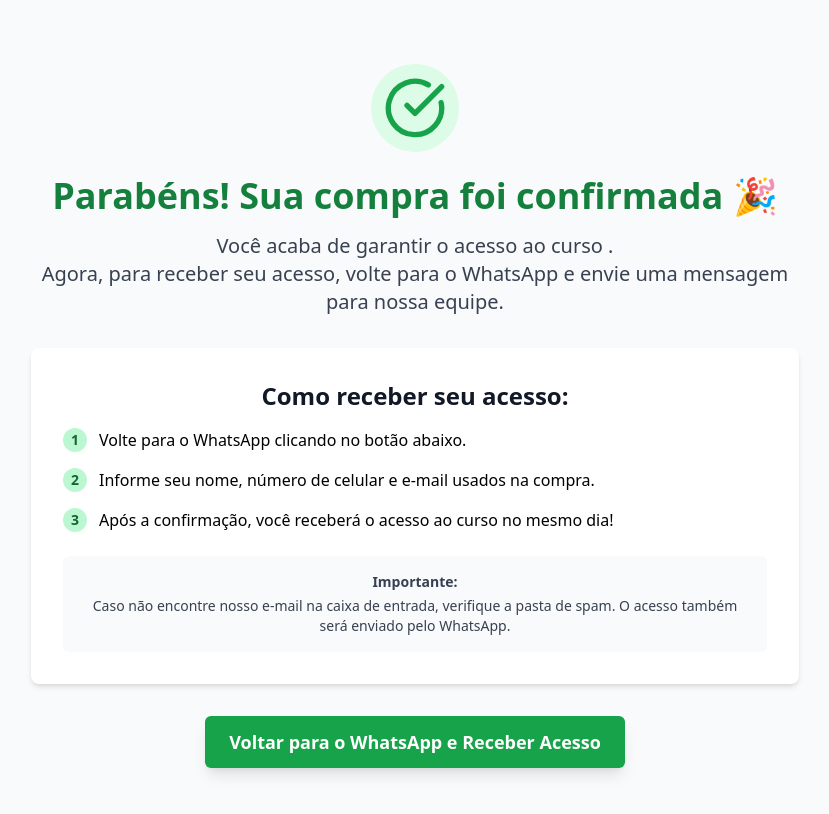
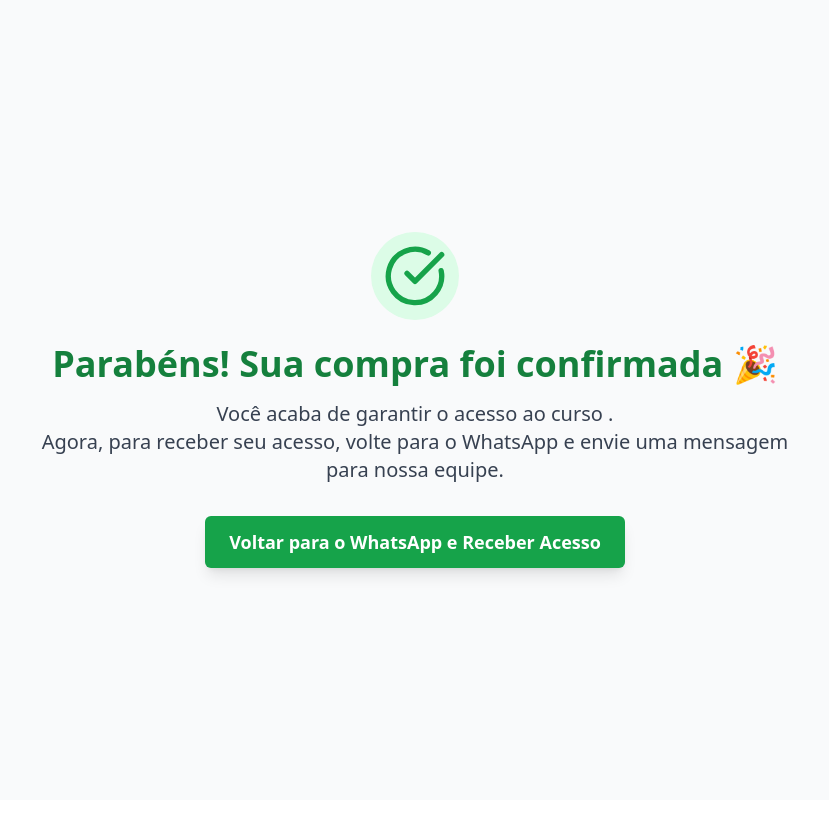
Before and after one commit to DaueneDev/MusicMaster, a React (Vite) app: page /curso-guitarra-electrica/obrigado in a window 1280 px wide. Shown: the top 814 px of the page, without its empty margins (225-1054 px from the left). Built offline with nearby package versions, Linux system fonts and the light colour scheme.

Commit message:
actualizacao da pagina Obrigado

```diff
--- a/src/pages/ThankYou2.tsx
+++ b/src/pages/ThankYou2.tsx
@@ -29,31 +29,6 @@
           Você acaba de garantir o acesso ao curso <span className="font-bold">{courseName}</span>.<br />
           Agora, para receber seu acesso, volte para o WhatsApp e envie uma mensagem para nossa equipe.
         </p>
-        <div className="bg-white rounded-lg shadow-md p-8 mb-8">
-          <h2 className="text-2xl font-bold text-gray-900 mb-4">
-            Como receber seu acesso:
-          </h2>
-          <ol className="text-left space-y-4 mb-6">
-            <li className="flex items-start">
-              <span className="inline-flex items-center justify-center bg-green-200 text-green-800 rounded-full h-6 w-6 mr-3 font-bold text-sm">1</span>
-              <span>Volte para o WhatsApp clicando no botão abaixo.</span>
-            </li>
-            <li className="flex items-start">
-              <span className="inline-flex items-center justify-center bg-green-200 text-green-800 rounded-full h-6 w-6 mr-3 font-bold text-sm">2</span>
-              <span>Informe seu nome, número de celular e e-mail usados na compra.</span>
-            </li>
-            <li className="flex items-start">
-              <span className="inline-flex items-center justify-center bg-green-200 text-green-800 rounded-full h-6 w-6 mr-3 font-bold text-sm">3</span>
-              <span>Após a confirmação, você receberá o acesso ao curso no mesmo dia!</span>
-            </li>
-          </ol>
-          <div className="bg-gray-50 p-4 rounded-md text-gray-700 text-sm">
-            <p className="font-semibold mb-1">Importante:</p>
-            <p>
-              Caso não encontre nosso e-mail na caixa de entrada, verifique a pasta de spam. O acesso também será enviado pelo WhatsApp.
-            </p>
-          </div>
-        </div>
         <div className="space-y-4">
           <a
             href="https://wa.me/258844948189"
```
